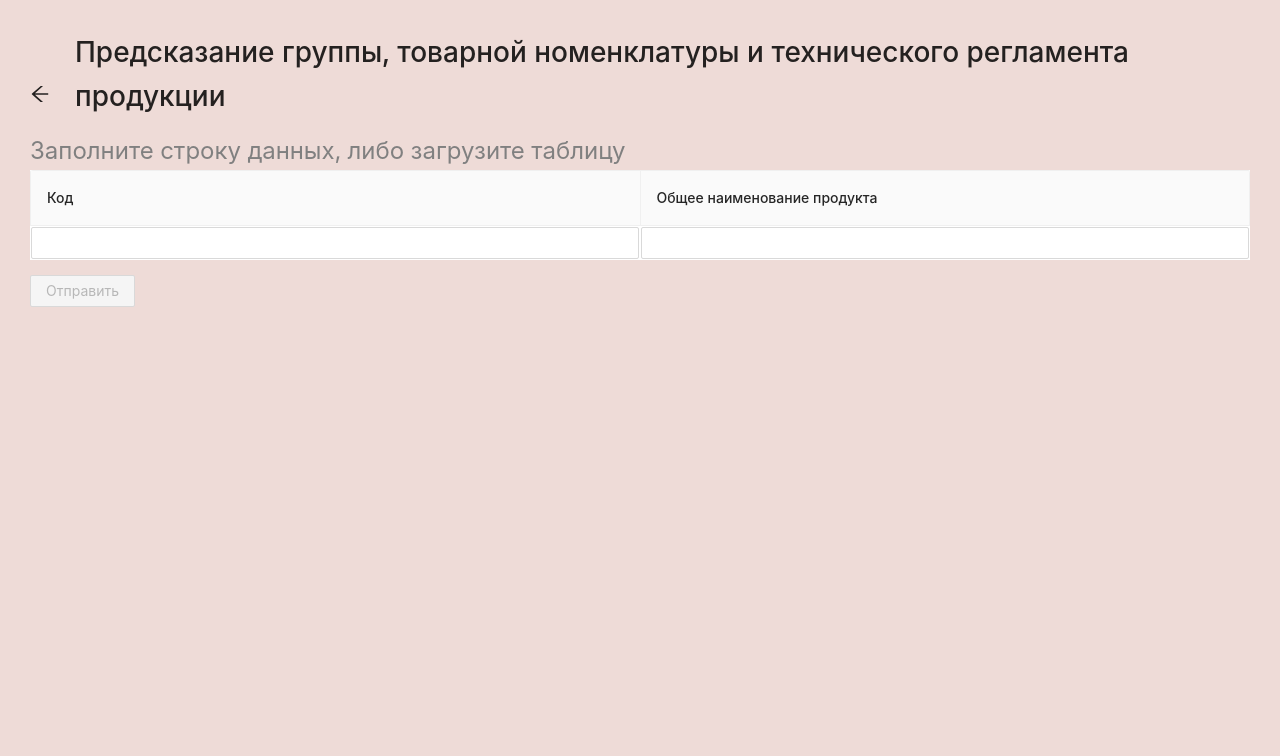
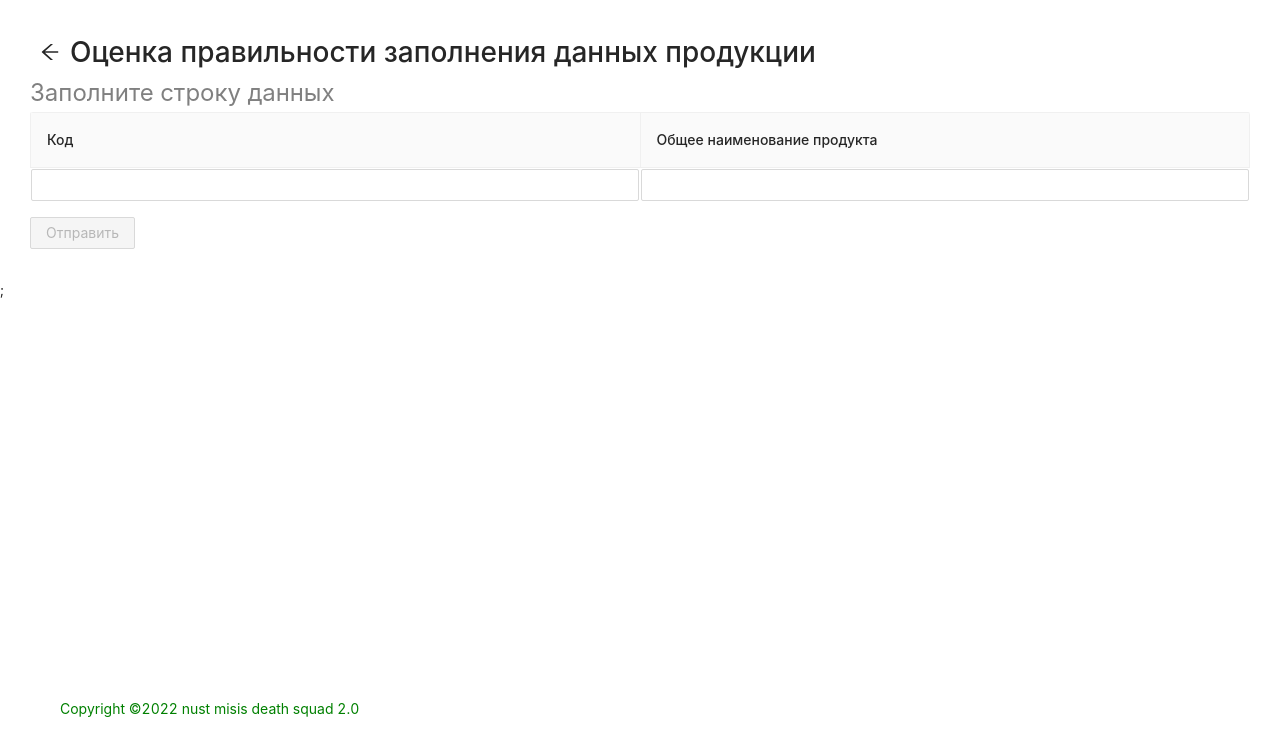
Before and after one commit to nust-misis-death-squad/sfohack, a React (Create React App) app in the folder frontend/: page /task2 in a window 1280 px wide. Shown: the top 756 px of the page. Built offline with nearby package versions, Linux system fonts and the light colour scheme.

Commit message:
style  update

```diff
--- a/frontend/src/app/components/Layout.tsx
+++ b/frontend/src/app/components/Layout.tsx
@@ -6,9 +6,84 @@ interface Props {
 }
 
 export default function Layout({ children }: Props) {
-  return <Container>{children}</Container>;
+  return (
+    <>
+      <ContainerLayout>{children}</ContainerLayout>;
+      <Footer />
+    </>
+  );
 }
 
-const Container = styled.div`
+const Footer = () => {
+  return (
+    <Box>
+      <span style={{ color: "green", textAlign: "center", marginTop: "-50px" }}>
+        Copyright ©2022 nust misis death squad 2.0
+      </span>
+      <Container>
+        <Row></Row>
+      </Container>
+    </Box>
+  );
+};
+
+const ContainerLayout = styled.div`
   padding: 30px;
 `;
+
+export const Box = styled.div`
+  padding: 80px 60px;
+  background: #ffff;
+  position: absolute;
+  bottom: 0;
+  width: 100%;
+
+  @media (max-width: 1000px) {
+    padding: 70px 30px;
+  }
+`;
+
+export const Container = styled.div`
+  display: flex;
+  flex-direction: column;
+  justify-content: center;
+  max-width: 1000px;
+  margin: 0 auto;
+  /* background: red; */
+`;
+
+export const Column = styled.div`
+  display: flex;
+  flex-direction: column;
+  text-align: left;
+  margin-left: 60px;
+`;
+
+export const Row = styled.div`
+  display: grid;
+  grid-template-columns: repeat(auto-fill, minmax(185px, 1fr));
+  grid-gap: 20px;
+
+  @media (max-width: 1000px) {
+    grid-template-columns: repeat(auto-fill, minmax(200px, 1fr));
+  }
+`;
+
+export const FooterLink = styled.a`
+  color: #fff;
+  margin-bottom: 20px;
+  font-size: 18px;
+  text-decoration: none;
+
+  &:hover {
+    color: green;
+    transition: 200ms ease-in;
+  }
+`;
+
+export const Heading = styled.p`
+  font-size: 24px;
+  color: #fff;
+  margin-bottom: 40px;
+  font-weight: bold;
+`;
--- a/frontend/src/app/components/Task1Page.tsx
+++ b/frontend/src/app/components/Task1Page.tsx
@@ -125,14 +125,14 @@ export default function Task1Page() {
       <TitleHolder>
         <ArrowLeftOutlined
           onClick={onGoBack}
-          style={{ fontSize: 20, marginTop: 25, marginRight: 25 }}
+          style={{ fontSize: 20, margin: "auto 10px" }}
         />
         <Title>
           Предсказание группы, товарной номенклатуры и технического регламента
           продукции
         </Title>
       </TitleHolder>
-      <GrayText>Заполните строку данных, либо загрузите таблицу</GrayText>
+      <GrayText>Заполните строку данных</GrayText>
       <form onSubmit={formik.handleSubmit}>
         <div style={{ backgroundColor: "white" }}>
           <Table
@@ -176,11 +176,15 @@ export default function Task1Page() {
 
 const Container = styled.div``;
 
-const Title = styled.h1``;
+const Title = styled.h1`
+  margin-top: 0;
+  margin-bottom: 0;
+`;
 
 const GrayText = styled.span`
   color: gray;
   font-size: 24px;
+  margin-bottom: 10px;
 `;
 
 const TitleHolder = styled.div`
--- a/frontend/src/app/components/Task1ResultsPage.tsx
+++ b/frontend/src/app/components/Task1ResultsPage.tsx
@@ -147,7 +147,7 @@ export default function ResultsPage({}) {
       <TitleHolder>
         <ArrowLeftOutlined
           onClick={onGoBack}
-          style={{ fontSize: 20, marginTop: 25, marginRight: 25 }}
+          style={{ fontSize: 20, margin: "auto 10px" }}
         />
         <Title>
           Предсказание группы, товарной номенклатуры и технического регламента
--- a/frontend/src/app/components/Task2Page.tsx
+++ b/frontend/src/app/components/Task2Page.tsx
@@ -104,14 +104,11 @@ export default function Task2page() {
       <TitleHolder>
         <ArrowLeftOutlined
           onClick={onGoBack}
-          style={{ fontSize: 20, marginTop: 25, marginRight: 25 }}
+          style={{ fontSize: 20, margin: "auto 10px" }}
         />
-        <Title>
-          Предсказание группы, товарной номенклатуры и технического регламента
-          продукции
-        </Title>
+        <Title>Оценка правильности заполнения данных продукции</Title>
       </TitleHolder>
-      <GrayText>Заполните строку данных, либо загрузите таблицу</GrayText>
+      <GrayText>Заполните строку данных</GrayText>
       <form onSubmit={formik.handleSubmit}>
         <div style={{ backgroundColor: "white" }}>
           <Table
@@ -155,11 +152,15 @@ export default function Task2page() {
 
 const Container = styled.div``;
 
-const Title = styled.h1``;
+const Title = styled.h1`
+  margin-top: 0;
+  margin-bottom: 0;
+`;
 
 const GrayText = styled.span`
   color: gray;
   font-size: 24px;
+  margin-bottom: 10px;
 `;
 
 const TitleHolder = styled.div`
--- a/frontend/src/app/components/Task2ResultsPage.tsx
+++ b/frontend/src/app/components/Task2ResultsPage.tsx
@@ -93,7 +93,7 @@ export default function Task2ResultsPage() {
       <TitleHolder>
         <ArrowLeftOutlined
           onClick={onGoBack}
-          style={{ fontSize: 20, marginTop: 25, marginRight: 25 }}
+          style={{ fontSize: 20, margin: "auto 10px" }}
         />
         <Title>
           Предсказание группы, товарной номенклатуры и технического регламента
--- a/frontend/src/index.css
+++ b/frontend/src/index.css
@@ -5,7 +5,7 @@ body {
     sans-serif;
   -webkit-font-smoothing: antialiased;
   -moz-osx-font-smoothing: grayscale;
-  background-color: #EEDBD7 !important;
+  background-color: #ffff !important;
 }
 
 code {
```
